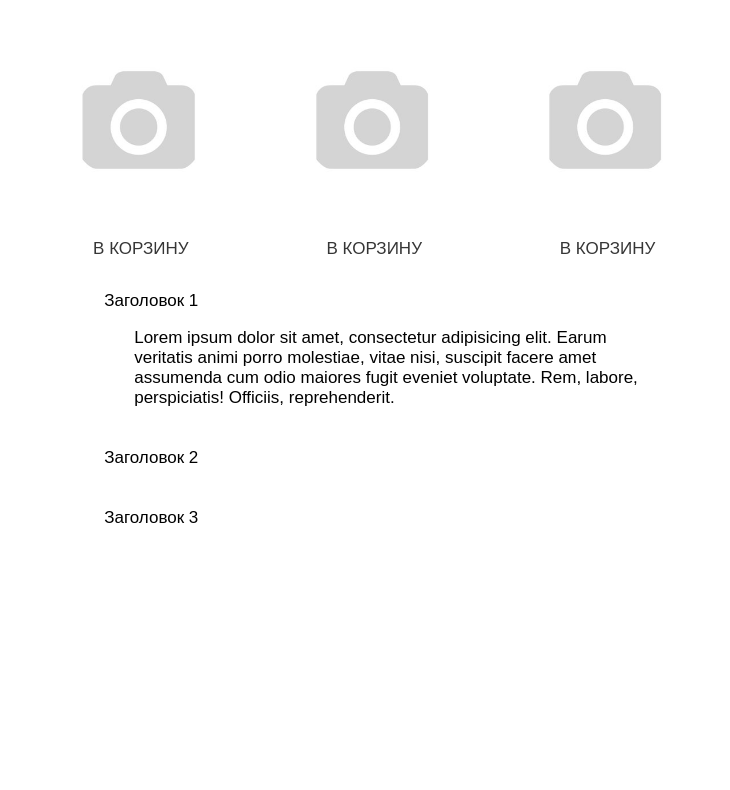
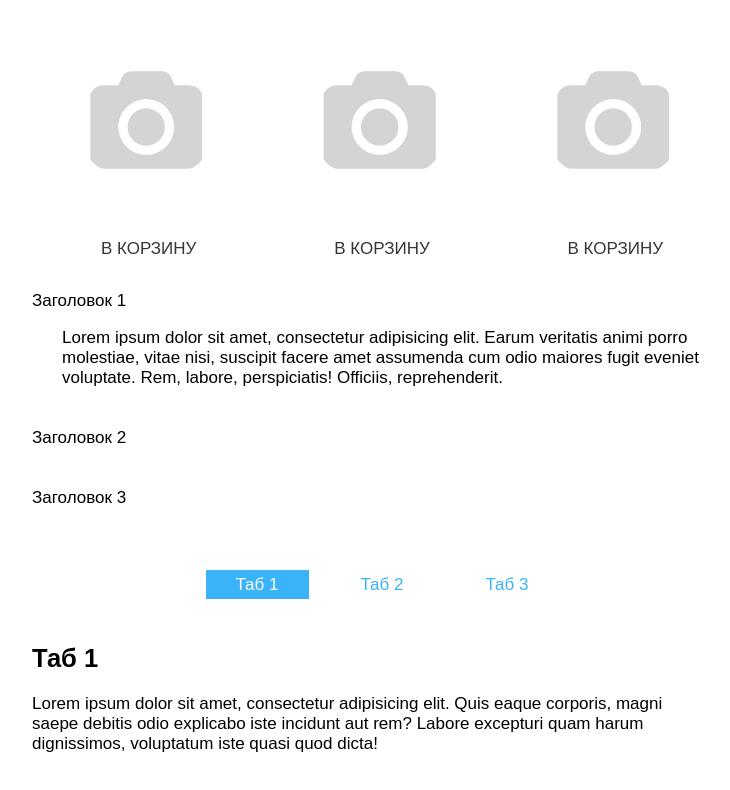
Before and after one commit to WEB-WORKER/FRAMEWORK, a website: page app/index.html in a window 1280 px wide. Shown: the part 328-1118 px from the top of the page, without its empty margins (263-993 px from the left). Drawn offline with nearby package versions, Linux system fonts and the light colour scheme.

Commit message:
add tabs

```diff
--- a/app/bundle.css
+++ b/app/bundle.css
@@ -73,6 +73,10 @@ display: block;
 .clearfix: after{
 clear: both;
 }*/
+.leftpossections {
+  margin-left: 80px;
+}
+
 html,
 body {
   background-color: #fff;
@@ -166,10 +170,14 @@ body {
     float: none;
     width: 100%;
   }
+
+  .left-menu {
+    display: none;
+  }
 }
 
 .left-menu {
-  display: inline-flex;
+  position: absolute;
   vertical-align: top;
   min-width: 100px;
 }
@@ -191,9 +199,9 @@ body {
 }
 
 .sections {
-  display: inline-flex;
+  display: flex;
   justify-content: center;
-  width: 80%;
+  width: 100%;
 }
 
 .section1_ul {
@@ -222,25 +230,12 @@ body {
   text-align: center;
 }
 
-.accordion {
-  min-height: 825px;
-  background-size: cover;
-}
-
-.accordion__back {
-  padding: 90px 0 90px 0;
-}
-
 .accordion__desc-head {
   margin-bottom: 80px;
 }
 
 .accordion__desc-title {
   text-align: center;
-}
-
-.accordion__desc-wrap {
-  margin-left: 80px;
 }
 
 .accordion__desc-item {
@@ -257,8 +252,51 @@ body {
 .accordion__description {
   display: none;
   margin-left: 30px;
-  max-width: 530px;
+  max-width: 700px;
   /*Чтобы секции не съезжали и содержимое тега не вылезало */
+}
+
+.tabs {
+  max-width: 700px;
+}
+
+.tabs__controls {
+  display: inline-flex;
+  justify-content: center;
+  width: 100%;
+  list-style-type: none;
+}
+
+.tabs__controls-item.active {
+  color: #fff;
+}
+
+.tabs__controls-item.active .tabs__control-link {
+  color: #ffffff;
+  background-color: #3ab3f8;
+}
+
+.tabs__control-link {
+  padding: 5px 30px 5px 30px;
+  margin: 0 10px 0 10px;
+  border: 1px solid #ffffff;
+  color: #3ab3f8;
+  width: 100px;
+  text-decoration: none;
+  line-height: 40px;
+}
+
+.tabs__control-link:hover {
+  border: 1px solid #3ab3f8;
+}
+
+.tabs__item {
+  list-style-type: none;
+  display: none;
+}
+
+.tabs__item.active {
+  display: block;
 }
 /*! normalize.css v3.0.3 | MIT License | github.com/necolas/normalize.css */
 
--- a/app/index.html
+++ b/app/index.html
@@ -7,7 +7,7 @@
 <head>
 	<meta charset="UTF-8">
 	<meta http-equiv="X-UA-Compatible" content="IE=edge">
-	<meta name="viewport" content="width=device-width, initial-scale=1">
+	<meta name="viewport" content="width=990">
 	<link rel="stylesheet" href="css/normalize.css">
 	<link rel="stylesheet" href="bundle.css">
 
@@ -109,7 +109,6 @@
 								</li>
 							</ul>
 						</div>
-						<div class="section2">
 						<div class="accordion">
 							<ul class="accordion__desc-wrap">
 								<li class="accordion__desc-item parent_active">
@@ -132,6 +131,38 @@
 								</li>
 							</ul>
 						</div>
+						<div class="tabs">
+							<ul class="tabs__controls">
+								<li class="tabs__controls-item active"><a href="#" class="tabs__control-link">
+										Таб 1
+									</a></li>
+								<li class="tabs__controls-item"><a href="#" class="tabs__control-link">
+										Таб 2
+									</a></li>
+								<li class="tabs__controls-item"><a href="#" class="tabs__control-link">
+										Таб 3
+									</a></li>
+							</ul>
+							<ul class="tabs__list">
+								<li class="tabs__item active">
+									<h2>Таб 1</h2>
+									<p>
+										<span>Lorem ipsum dolor sit amet, consectetur adipisicing elit. Quis eaque corporis, magni saepe debitis odio explicabo iste incidunt aut rem? Labore excepturi quam harum dignissimos, voluptatum iste quasi quod dicta!</span>
+									</p>
+								</li>
+								<li class="tabs__item">
+									<h2>Таб 2</h2>
+									<p>
+										<span>Lorem ipsum dolor sit amet, consectetur adipisicing elit. Quis eaque corporis, magni saepe debitis odio explicabo iste incidunt aut rem? Labore excepturi quam harum dignissimos, voluptatum iste quasi quod dicta!</span>
+									</p>
+								</li>
+								<li class="tabs__item">
+									<h2>Таб 3</h2>
+									<p>
+										<span>Lorem ipsum dolor sit amet, consectetur adipisicing elit. Quis eaque corporis, magni saepe debitis odio explicabo iste incidunt aut rem? Labore excepturi quam harum dignissimos, voluptatum iste quasi quod dicta!</span>
+									</p>
+								</li>
+							</ul>
 						</div>
 				</div>
 						</div>
--- a/app/js/main.js
+++ b/app/js/main.js
@@ -42,10 +42,39 @@ $(document).ready(function(){
 		}
 		});
 
+		//tabs
+		$('.tabs__control-link').on('click', function(e){
+			e.preventDefault();
+
+			var item = $(this).closest('.tabs__controls-item'),
+			    contentItem = $('.tabs__item'),
+				itemPosition = item.index();
+
+			contentItem.eq(itemPosition)
+				 .add(item)
+				 .addClass('active')
+				 .siblings()
+				 .removeClass('active');
 
 
 
-});
+			// item.addClass('active')
+			// 	.siblings()
+			// 	.removeClass('active');
 
-//
-//end jQuery
+
+            // Метод № 2
+			// item.addClass('active')
+			// 	.siblings()
+			// 	.removeClass('active');
+			// 	var tab = $(this).attr('href');
+			// 	console.log(tab);
+			// 	var nottab = $('.tabs__item').siblings();
+			// 	nottab.css({'display': 'none'});
+			// 	$(tab).fadeIn(400);
+		});
+
+
+
+
+});//end jQuery
--- a/app/less/main.less
+++ b/app/less/main.less
@@ -4,7 +4,17 @@
 @black:  #363636;
 @creme: #f5f5f5;
 @grey: #747474;
+@white: #ffffff;
 
+// .section1,
+// .accordion{
+// 	display: none;
+// }
+
+//mixins
+.leftpossections{
+	margin-left: 80px;
+}
 
 html, body {
   background-color: #fff;
@@ -16,6 +26,7 @@ html, body {
 	cursor: pointer;
 }
 
+//menu
 .header__nav {
 	width: 100%;
 	font-size: 11pt;
@@ -87,11 +98,14 @@ html, body {
 		float: none;
 		width: 100%;
 	}
+	.left-menu{
+		display: none;
+	}
 }
 
 ////////content//////////
 .left-menu{
-	display: inline-flex;
+	position: absolute;
 	vertical-align: top;
 	min-width: 100px;
 }
@@ -108,12 +122,9 @@ html, body {
 	}
 }
 .sections{
-	display: inline-flex;
+	display: flex;
 	justify-content: center;
-	width: 80%;
-}
-.sections_wrapper{
-	// display: flex!;
+	width: 100%;
 }
 .section1_ul{
 	display: flex;
@@ -134,17 +145,8 @@ html, body {
 .section1_item_button{
 	text-align: center;
 }
+
 //accordion
-.section2{
-
-}
-.accordion{
-   min-height: 825px;
-   background-size: cover;
-}
-.accordion__back{
-    padding: 90px 0 90px 0;
-}
 .accordion__desc-head{
     margin-bottom: 80px;
 }
@@ -152,15 +154,12 @@ html, body {
       text-align: center;
  }
 .accordion__desc-wrap{
-   margin-left:80px;
+ 	// .leftpossections;
 }
 .accordion__desc-item{
      list-style-type: none;
      margin-bottom: 40px;
      cursor: pointer;
-}
-.parent_active{
-
 }
 .accordion__desc-minhead.active{
 
@@ -173,5 +172,47 @@ html, body {
 .accordion__description{
     display: none;
     margin-left: 30px;
-    max-width: 530px; /*Чтобы секции не съезжали и содержимое тега не вылезало */
+    max-width: 700px; /*Чтобы секции не съезжали и содержимое тега не вылезало */
 }
+
+//tabs
+.tabs{
+	max-width: 700px;
+}
+.tabs__controls{
+	display: inline-flex;
+	justify-content: center;
+	width: 100%;
+	list-style-type: none;
+}
+.tabs__controls-item{
+	&.active{
+		color: #fff;
+		.tabs__control-link{
+			color: @white;
+			background-color: @color;
+		}
+	}
+}
+.tabs__control-link{
+	padding: 5px 30px 5px 30px;
+	margin: 0 10px 0 10px;
+	border: 1px solid @white;
+	color: @color;
+	width: 100px;
+	text-decoration: none;
+	line-height: 40px;
+	&:hover{
+		border: 1px solid @color;
+	}
+}
+.tabs__list{
+	// .leftpossections;
+}
+.tabs__item{
+	list-style-type: none;
+	display: none;
+		&.active{
+			display: block;
+		}
+}
```
Also changed, not shown: app/css/main.css. Lines whose indentation alone changed are shown as unchanged.
